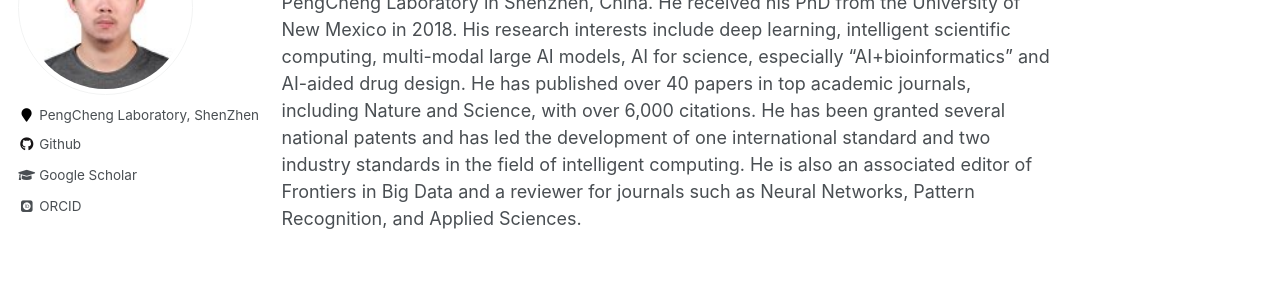
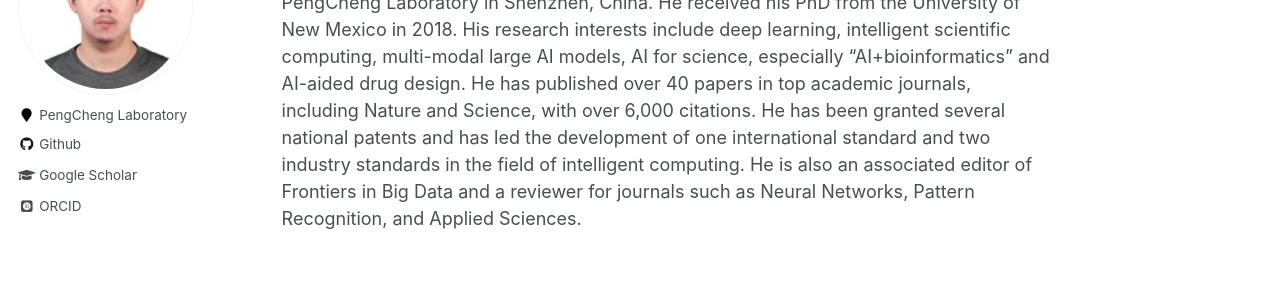
Before and after one commit to zhixiang-ren/zhixiang-ren.github.io, a Jekyll site: the page built from _pages/about.md, in a window 1280 px wide. Shown: the part 198-498 px from the top of the page. Built offline with Jekyll 4.4.1, drawn with Linux system fonts in a browser that asks for light colours; some web fonts are replaced.

Commit message:
Update _config.yml

```diff
--- a/_config.yml
+++ b/_config.yml
@@ -84,7 +84,7 @@ author:
   name             : ""
   avatar           : "d.png"
   bio              :
-  location         : "PengCheng Laboratory, ShenZhen"
+  location         : "PengCheng Laboratory"
   employer         :
   pubmed           :
   googlescholar    : "https://scholar.google.com/citations?hl=en&user=ec_pCdEAAAAJ&view_op=list_works&sortby=pubdate"
```
